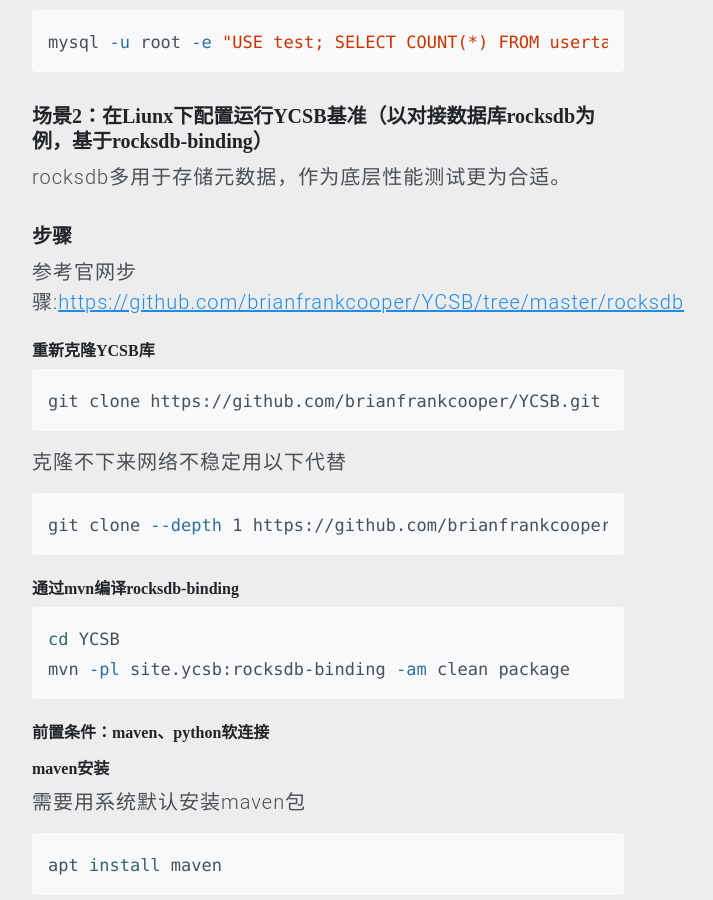
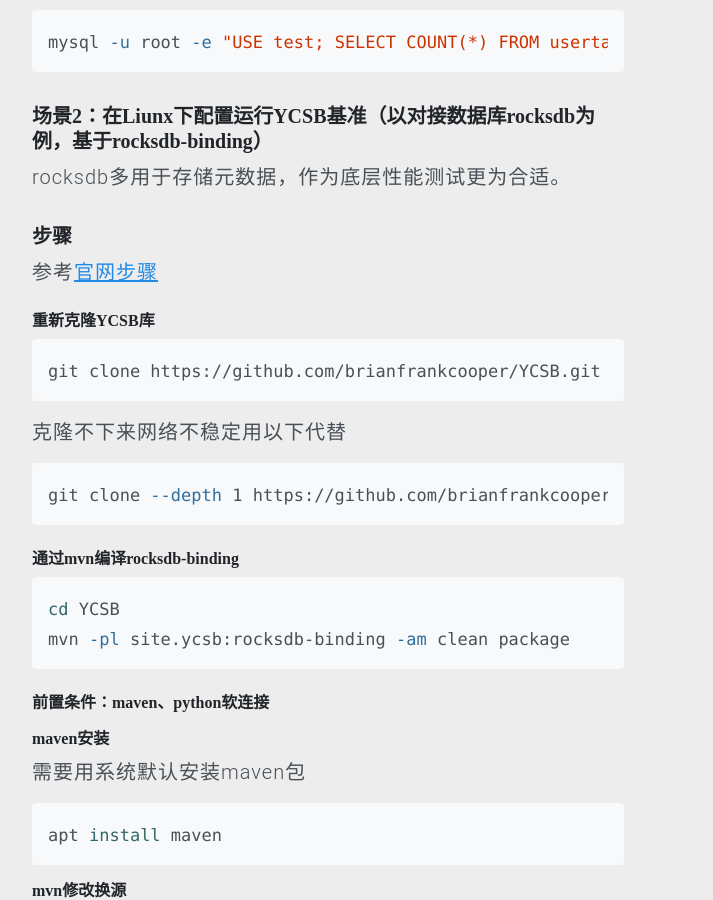
Before and after one commit to jellyXuuuuu/jellyXuuuuu.github.io, a Jekyll site: the page built from _posts/2025-07-22-linux-ycsb-benchmark.md, in a window 1280 px wide and 900 px high, scrolled down 11893 px. Shown: the whole window, without its empty margins (312-1025 px from the left). Built offline with Jekyll 4.4.1, drawn with Linux system fonts in a browser that asks for light colours; some of the changed lines change nothing that is shown.

Commit message:
revise little

```diff
--- a/_posts/2025-07-22-linux-ycsb-benchmark.md
+++ b/_posts/2025-07-22-linux-ycsb-benchmark.md
@@ -302,7 +302,7 @@
 rocksdb多用于存储元数据，作为底层性能测试更为合适。
 
 ## 步骤
-参考官网步骤:[https://github.com/brianfrankcooper/YCSB/tree/master/rocksdb](https://github.com/brianfrankcooper/YCSB/tree/master/rocksdb)
+参考[官网步骤](https://github.com/brianfrankcooper/YCSB/tree/master/rocksdb)
 
 
 ### 重新克隆YCSB库
```
